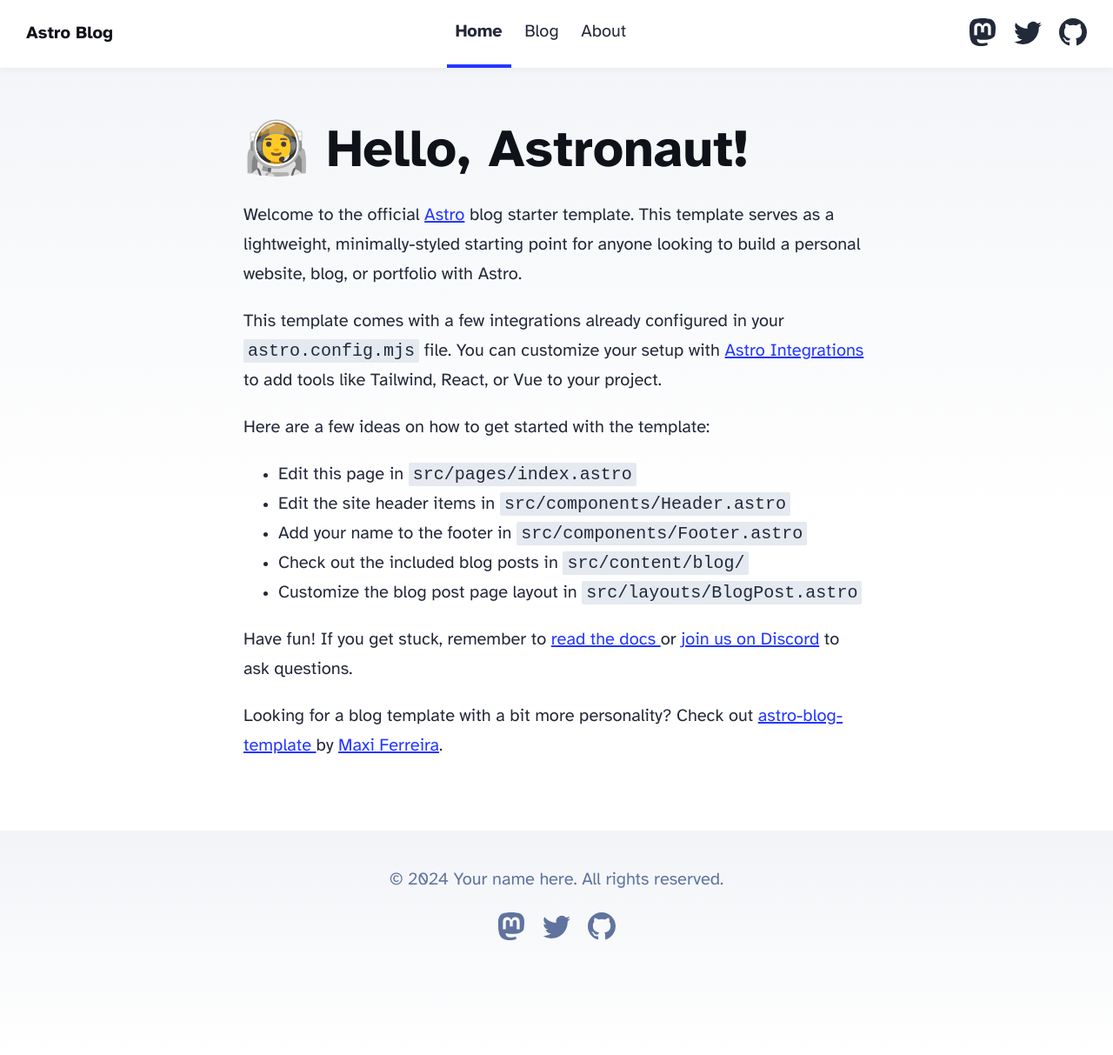
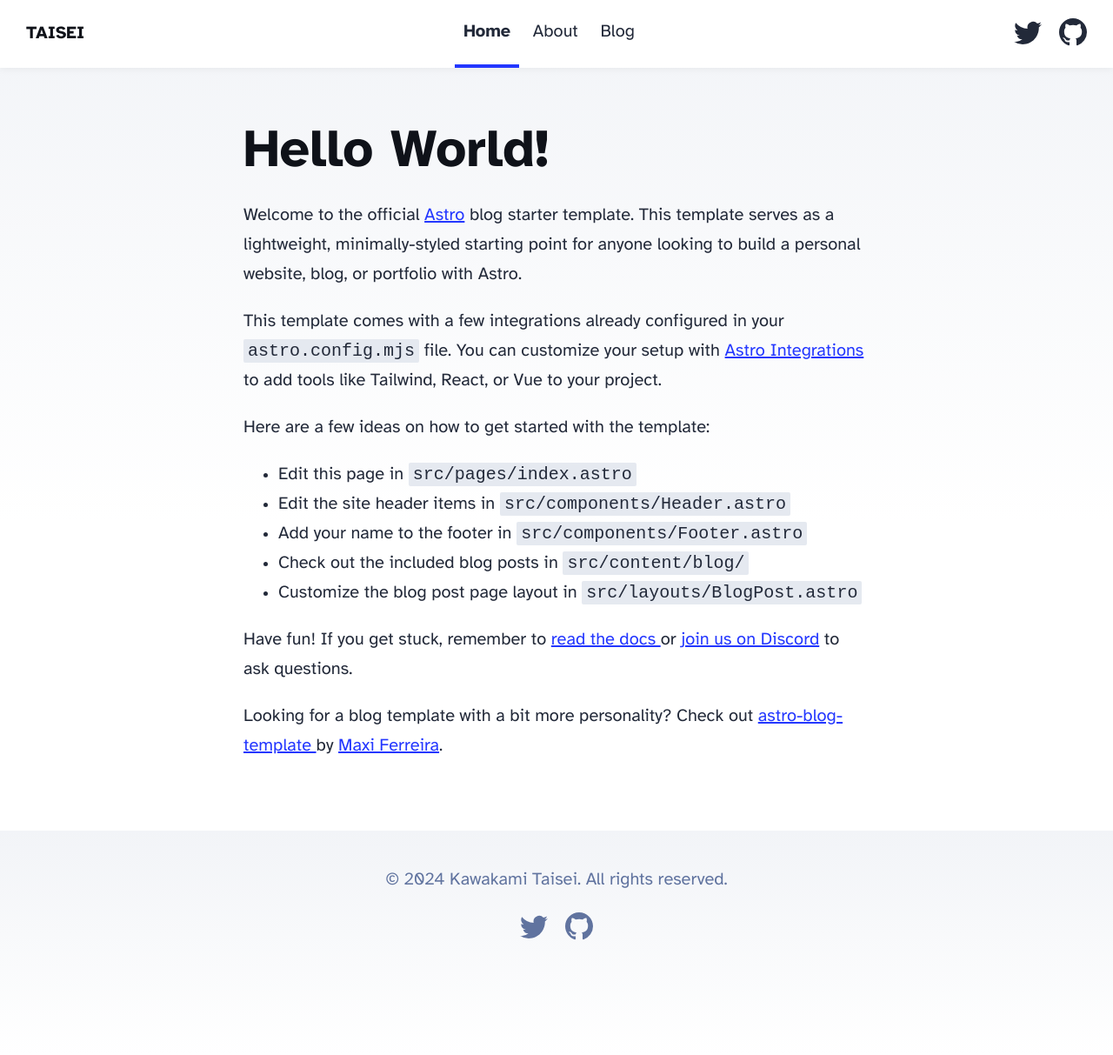
Before and after one commit to KTaisei/official, an Astro site: page / in a window 1280 px wide. Shown: the whole page at 87% size. Built offline with nearby package versions, Linux system fonts and the light colour scheme; Astro itself is replaced by a stand-in of ours.

Commit message:
indexなどの編集

```diff
--- a/src/components/Footer.astro
+++ b/src/components/Footer.astro
@@ -3,23 +3,10 @@
 ---
 
 <footer>
-	&copy; {today.getFullYear()} Your name here. All rights reserved.
+	&copy; {today.getFullYear()} Kawakami Taisei. All rights reserved.
 	<div class="social-links">
-		<a href="https://m.webtoo.ls/@astro" target="_blank">
-			<span class="sr-only">Follow Astro on Mastodon</span>
-			<svg
-				viewBox="0 0 16 16"
-				aria-hidden="true"
-				width="32"
-				height="32"
-				astro-icon="social/mastodon"
-				><path
-					fill="currentColor"
-					d="M11.19 12.195c2.016-.24 3.77-1.475 3.99-2.603.348-1.778.32-4.339.32-4.339 0-3.47-2.286-4.488-2.286-4.488C12.062.238 10.083.017 8.027 0h-.05C5.92.017 3.942.238 2.79.765c0 0-2.285 1.017-2.285 4.488l-.002.662c-.004.64-.007 1.35.011 2.091.083 3.394.626 6.74 3.78 7.57 1.454.383 2.703.463 3.709.408 1.823-.1 2.847-.647 2.847-.647l-.06-1.317s-1.303.41-2.767.36c-1.45-.05-2.98-.156-3.215-1.928a3.614 3.614 0 0 1-.033-.496s1.424.346 3.228.428c1.103.05 2.137-.064 3.188-.189zm1.613-2.47H11.13v-4.08c0-.859-.364-1.295-1.091-1.295-.804 0-1.207.517-1.207 1.541v2.233H7.168V5.89c0-1.024-.403-1.541-1.207-1.541-.727 0-1.091.436-1.091 1.296v4.079H3.197V5.522c0-.859.22-1.541.66-2.046.456-.505 1.052-.764 1.793-.764.856 0 1.504.328 1.933.983L8 4.39l.417-.695c.429-.655 1.077-.983 1.934-.983.74 0 1.336.259 1.791.764.442.505.661 1.187.661 2.046v4.203z"
-				></path></svg
-			>
-		</a>
-		<a href="https://twitter.com/astrodotbuild" target="_blank">
+
+		<a href="https://x.com/Yasumasascience" target="_blank">
 			<span class="sr-only">Follow Astro on Twitter</span>
 			<svg viewBox="0 0 16 16" aria-hidden="true" width="32" height="32" astro-icon="social/twitter"
 				><path
@@ -28,7 +15,7 @@
 				></path></svg
 			>
 		</a>
-		<a href="https://github.com/withastro/astro" target="_blank">
+		<a href="https://github.com/KTaisei" target="_blank">
 			<span class="sr-only">Go to Astro's GitHub repo</span>
 			<svg viewBox="0 0 16 16" aria-hidden="true" width="32" height="32" astro-icon="social/github"
 				><path
--- a/src/components/Header.astro
+++ b/src/components/Header.astro
@@ -8,20 +8,11 @@
 		<h2><a href="/">{SITE_TITLE}</a></h2>
 		<div class="internal-links">
 			<HeaderLink href="/">Home</HeaderLink>
+			<HeaderLink href="/about">About</HeaderLink>
 			<HeaderLink href="/blog">Blog</HeaderLink>
-			<HeaderLink href="/about">About</HeaderLink>
 		</div>
 		<div class="social-links">
-			<a href="https://m.webtoo.ls/@astro" target="_blank">
-				<span class="sr-only">Follow Astro on Mastodon</span>
-				<svg viewBox="0 0 16 16" aria-hidden="true" width="32" height="32"
-					><path
-						fill="currentColor"
-						d="M11.19 12.195c2.016-.24 3.77-1.475 3.99-2.603.348-1.778.32-4.339.32-4.339 0-3.47-2.286-4.488-2.286-4.488C12.062.238 10.083.017 8.027 0h-.05C5.92.017 3.942.238 2.79.765c0 0-2.285 1.017-2.285 4.488l-.002.662c-.004.64-.007 1.35.011 2.091.083 3.394.626 6.74 3.78 7.57 1.454.383 2.703.463 3.709.408 1.823-.1 2.847-.647 2.847-.647l-.06-1.317s-1.303.41-2.767.36c-1.45-.05-2.98-.156-3.215-1.928a3.614 3.614 0 0 1-.033-.496s1.424.346 3.228.428c1.103.05 2.137-.064 3.188-.189zm1.613-2.47H11.13v-4.08c0-.859-.364-1.295-1.091-1.295-.804 0-1.207.517-1.207 1.541v2.233H7.168V5.89c0-1.024-.403-1.541-1.207-1.541-.727 0-1.091.436-1.091 1.296v4.079H3.197V5.522c0-.859.22-1.541.66-2.046.456-.505 1.052-.764 1.793-.764.856 0 1.504.328 1.933.983L8 4.39l.417-.695c.429-.655 1.077-.983 1.934-.983.74 0 1.336.259 1.791.764.442.505.661 1.187.661 2.046v4.203z"
-					></path></svg
-				>
-			</a>
-			<a href="https://twitter.com/astrodotbuild" target="_blank">
+			<a href="https://x.com/Yasumasascience" target="_blank">
 				<span class="sr-only">Follow Astro on Twitter</span>
 				<svg viewBox="0 0 16 16" aria-hidden="true" width="32" height="32"
 					><path
@@ -30,7 +21,7 @@
 					></path></svg
 				>
 			</a>
-			<a href="https://github.com/withastro/astro" target="_blank">
+			<a href="https://github.com/KTaisei" target="_blank">
 				<span class="sr-only">Go to Astro's GitHub repo</span>
 				<svg viewBox="0 0 16 16" aria-hidden="true" width="32" height="32"
 					><path
--- a/src/consts.ts
+++ b/src/consts.ts
@@ -1,5 +1,5 @@
 // Place any global data in this file.
 // You can import this data from anywhere in your site by using the `import` keyword.
 
-export const SITE_TITLE = 'Astro Blog';
+export const SITE_TITLE = 'TAISEI';
 export const SITE_DESCRIPTION = 'Welcome to my website!';
--- a/src/pages/about.astro
+++ b/src/pages/about.astro
@@ -5,7 +5,7 @@
 <Layout
 	title="About Me"
 	description="Lorem ipsum dolor sit amet"
-	pubDate={new Date('August 08 2021')}
+	pubDate={new Date('Decenber 15 2024')}
 	heroImage="/blog-placeholder-about.jpg"
 >
 	<p>
--- a/src/pages/index.astro
+++ b/src/pages/index.astro
@@ -13,7 +13,7 @@
 	<body>
 		<Header />
 		<main>
-			<h1>🧑‍🚀 Hello, Astronaut!</h1>
+			<h1>Hello World!</h1>
 			<p>
 				Welcome to the official <a href="https://astro.build/">Astro</a> blog starter template. This
 				template serves as a lightweight, minimally-styled starting point for anyone looking to build
```
